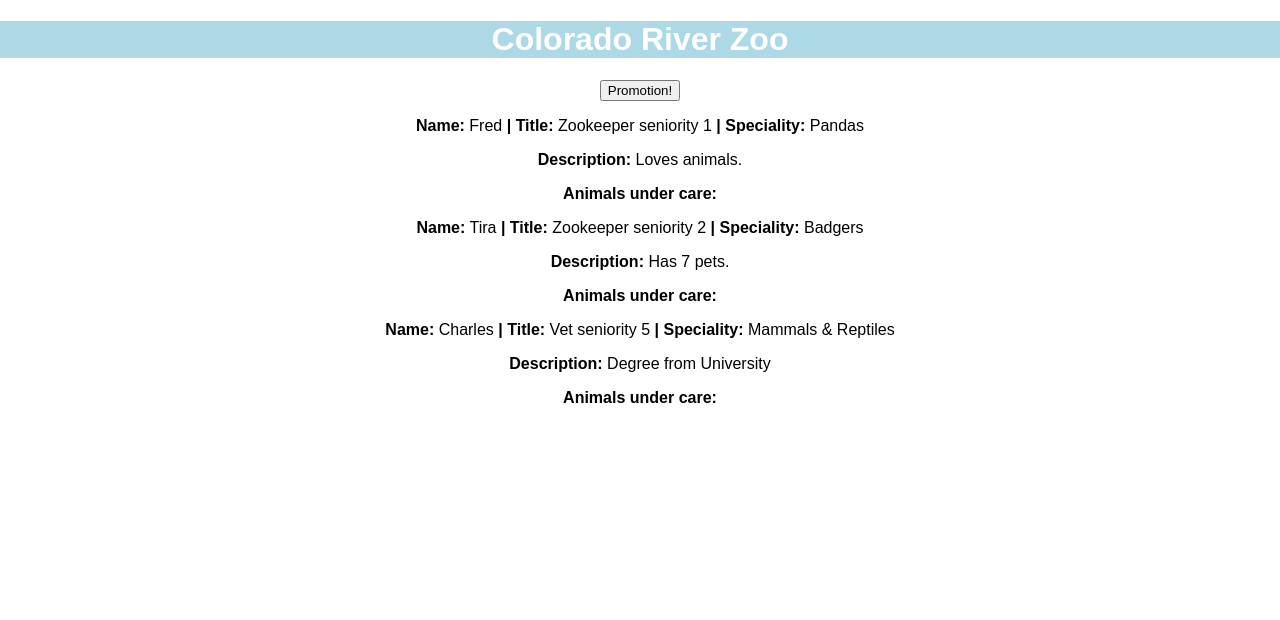
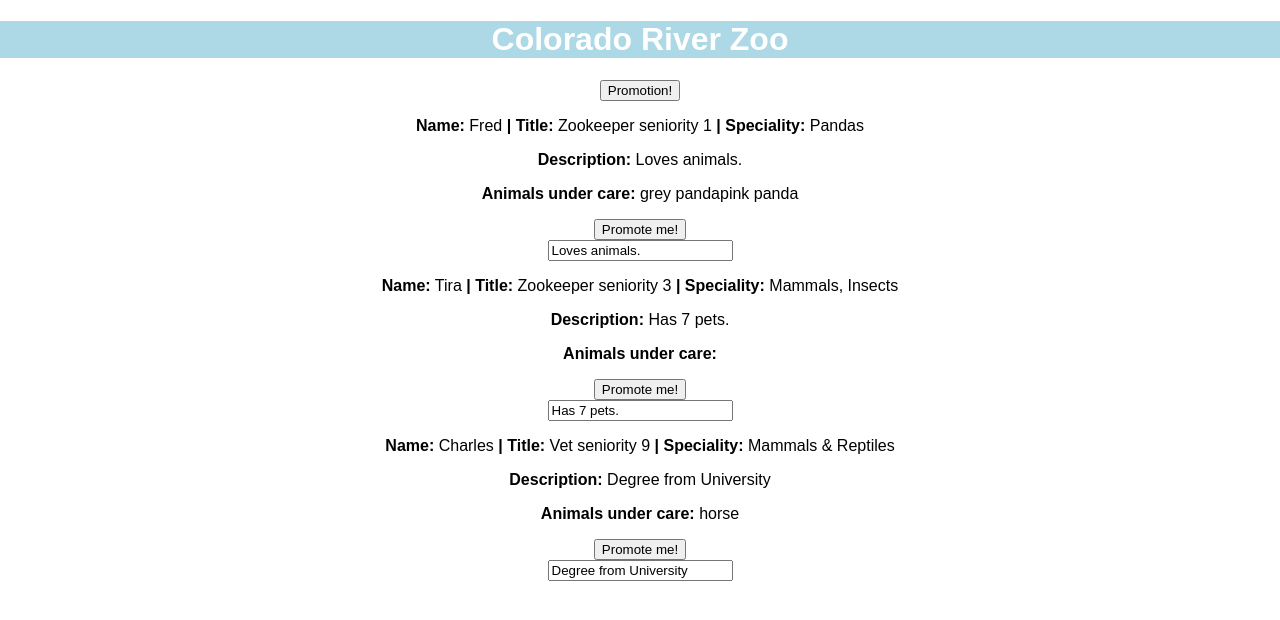
Before and after one commit to sorenKaram/zoo-employees, a React (Create React App) app in the folder webapp/: page / in a window 1280 px wide. Shown: the top 620 px of the page. Built offline with nearby package versions, Linux system fonts and the light colour scheme.

Commit message:
two way binding - current console error not an issue

```diff
--- a/webapp/src/App.css
+++ b/webapp/src/App.css
@@ -6,10 +6,3 @@
   background-color: lightblue;
   color: white;
 }
-
-.employee{
-  display: inline-block;
-  border-style: solid;
-  border: blue;
-  border-radius: 2px;
-}
--- a/webapp/src/App.js
+++ b/webapp/src/App.js
@@ -5,34 +5,84 @@ import Employee from './components-functional/Employee.js';
 class App extends Component {
   state = {
     persons: [
-      {name: "Fred", title: "Zookeeper", level: 1, speciality: "Pandas", desc: "Loves animals."},
-      {name: "Tira", title: "Zookeeper", level: 2, speciality: "Badgers", desc: "Has 7 pets."},
-      {name: "Charles", title: "Vet", level: 5, speciality: "Mammals & Reptiles", desc: "Degree from University"},
+      {
+        name: "Fred", title: "Zookeeper", level: 1, speciality: "Pandas", desc: "Loves animals.", animals: ["grey panda", "pink panda"]
+      },
+      {
+        name: "Tira", title: "Zookeeper", level: 3, speciality: "Mammals, Insects", desc: "Has 7 pets.", animals: []
+      },
+      {
+        name: "Charles", title: "Vet", level: 9, speciality: "Mammals & Reptiles", desc: "Degree from University", animals: ["horse"]
+      },
     ]
   };
 
-  promotionHandler = () => {
-    // console.log('was clicked');
-
+  promotionHandler = (empToChangeByName) => {
+    if(empToChangeByName !== null){
+      this.setState(
+        this.state.persons.map(emp => {
+          if(emp.name === empToChangeByName && emp.level > 1){
+            emp.level--;
+          }
+          return emp;
+        })
+      );
+    }
+    else{
       this.setState(
         this.state.persons.map(emp => {
           if(emp.level > 1){
             emp.level--;
           }
+          return emp;
         })
       );
-  };
+    }
+  }
+
+  // addAnimalHandler = (animal, empToChangeByName) => {
+  //   this.setState(
+  //     this.state.persons.map(emp => {
+  //       if(emp.name === empToChangeByName){
+  //         emp.animals.push(animal)
+  //       }
+  //       return emp;
+  //     })
+  //   );
+  // }
+
+  changeDescHandler = (test) => {
+    this.setState({
+      persons: [
+        {
+          name: "Fred", title: "Zookeeper", level: 1, speciality: "Pandas", desc: test.target.value, animals: ["grey panda", "pink panda"]
+        },
+        {
+          name: "Tira", title: "Zookeeper", level: 3, speciality: "Mammals, Insects", desc: "Has 7 pets.", animals: []
+        },
+        {
+          name: "Charles", title: "Vet", level: 9, speciality: "Mammals & Reptiles", desc: "Degree from University", animals: ["horse"]
+        },
+      ]
+    })
+  }
 
   render() {
     return (
       <div className="App-Root">
         <h1 className="web-header">Colorado River Zoo</h1>
-        <button onClick={this.promotionHandler}>Promotion!</button>
+        <button onClick={this.promotionHandler.bind(this, null)}>Promotion!</button>
         <Employee name={this.state.persons[0].name} title={this.state.persons[0].title} level={this.state.persons[0].level}
+        click={this.promotionHandler.bind(this, this.state.persons[0].name)}
+        animals={this.state.persons[0].animals} editDesc={this.changeDescHandler}
         speciality={this.state.persons[0].speciality}>{this.state.persons[0].desc}</Employee>
         <Employee name={this.state.persons[1].name} title={this.state.persons[1].title} level={this.state.persons[1].level}
+        click={this.promotionHandler.bind(this, this.state.persons[1].name)}
+        animals={this.state.persons[1].animals}
         speciality={this.state.persons[1].speciality}>{this.state.persons[1].desc}</Employee>
         <Employee name={this.state.persons[2].name} title={this.state.persons[2].title} level={this.state.persons[2].level}
+        click={this.promotionHandler.bind(this, this.state.persons[2].name)}
+        animals={this.state.persons[2].animals}
         speciality={this.state.persons[2].speciality}>{this.state.persons[2].desc}</Employee>
 
       </div>
--- a/webapp/src/components-functional/Employee.js
+++ b/webapp/src/components-functional/Employee.js
@@ -5,10 +5,13 @@ const employee = ( props ) => {
         <div>
             <p><b>Name:</b> {props.name} <b> | Title:</b> {props.title} seniority {props.level}<b> | Speciality:</b> {props.speciality}</p>
             <p><b>Description: </b> {props.children}</p>
-            <p><b>Animals under care: </b></p>
+            <p><b>Animals under care: </b> {props.animals}</p>
             {/* <div><b>Shows:</b>
                 <Shows/>
             </div> */}
+            <button onClick={props.click}>Promote me!</button>
+            <br/>
+            <input type="text" onChange={props.editDesc} value={props.children}/>
         </div>
     );
 };
```
Lines whose indentation alone changed are shown as unchanged.
